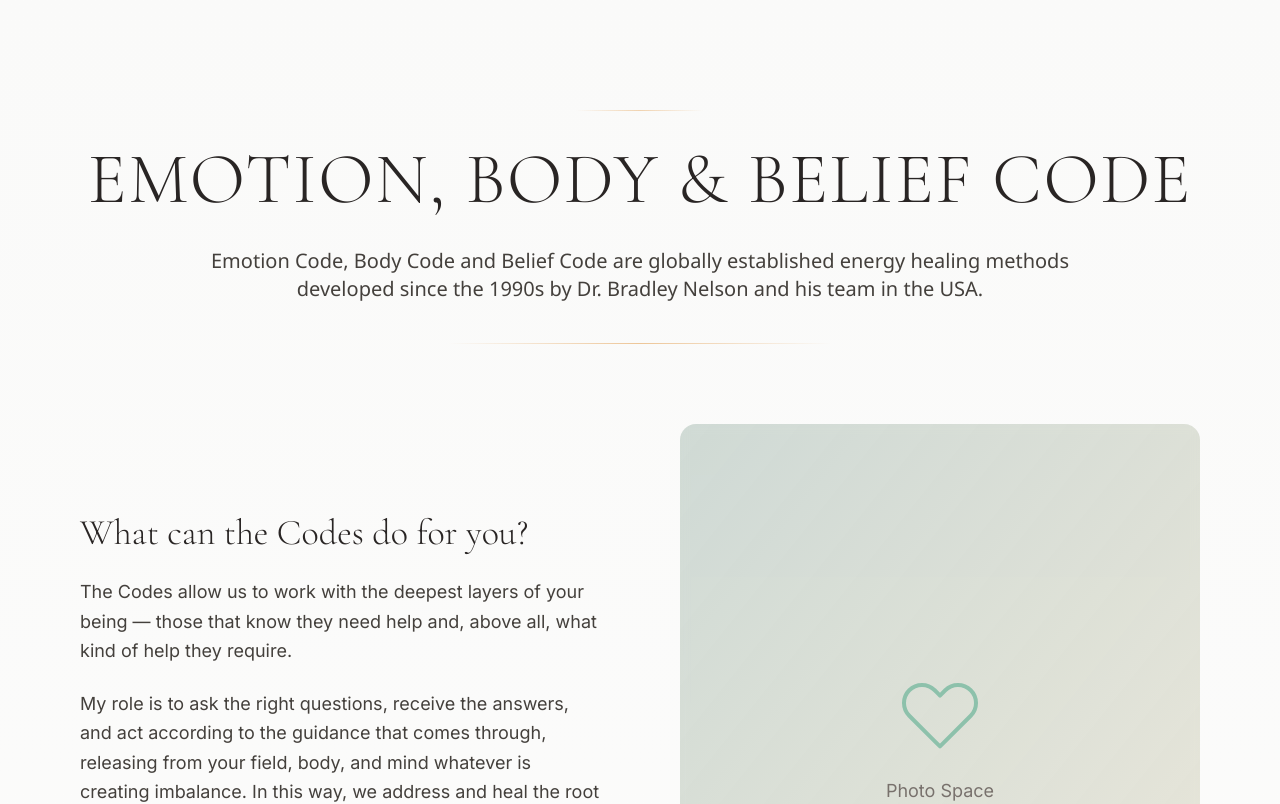
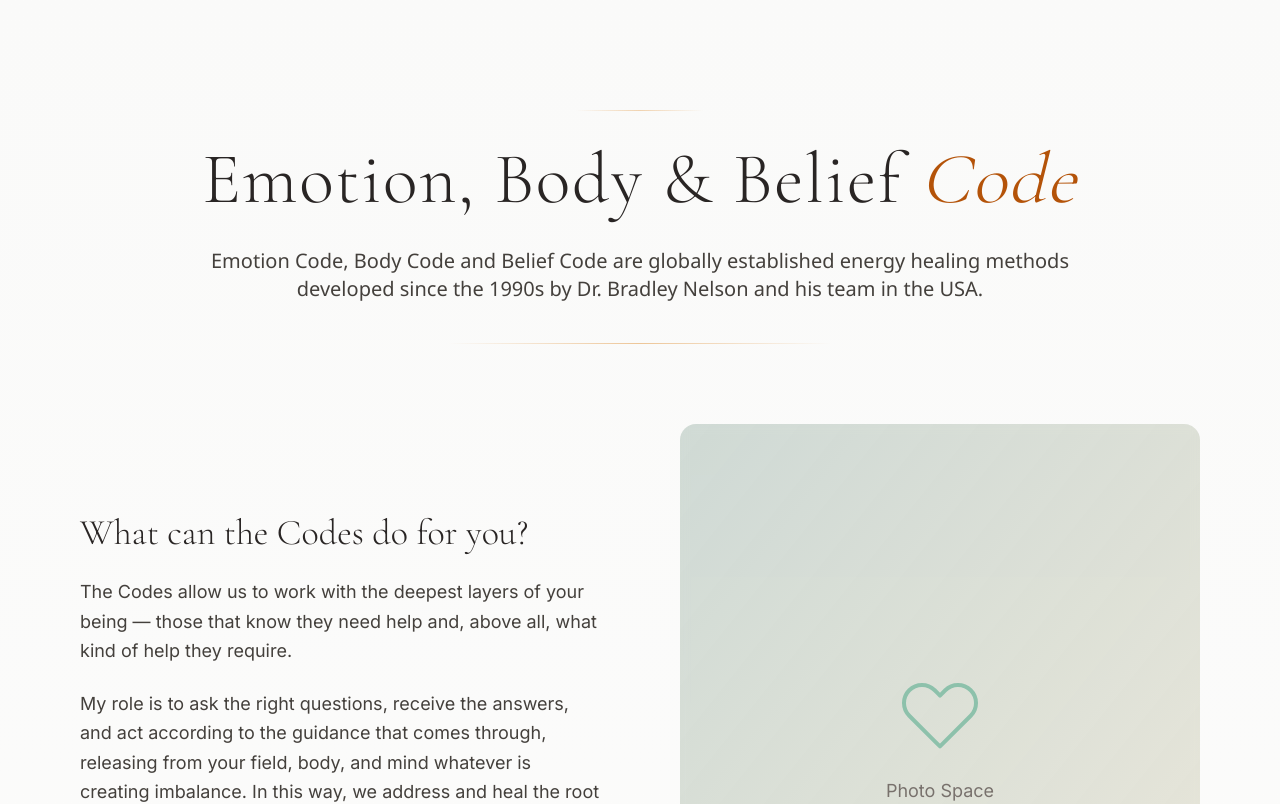
Before and after one commit to noirpraxis-dotcom/luis-virrueta-web, a React (Vite) app: page /healing-sessions in a window 1280 px wide. Shown: the part 2040-2844 px from the top of the page. Built offline with nearby package versions, Linux system fonts and the light colour scheme.

Commit message:
Títulos Sessions con formato elegante - palabras clave en cursiva amber-700 estilo Investment

```diff
--- a/src/pages/HealingSessionsPage.jsx
+++ b/src/pages/HealingSessionsPage.jsx
@@ -172,7 +172,7 @@ const EmotionBodyBeliefSection = ({ t }) => {
           className="text-5xl lg:text-7xl font-light text-stone-800 mb-8 tracking-wide leading-tight"
           style={{ fontFamily: 'Cormorant Garamond, serif' }}
         >
-          {t('healingSessions.emotionBodyBelief.title')}
+          {t('healingSessions.emotionBodyBelief.title')} <span className="italic text-amber-700">{t('healingSessions.emotionBodyBelief.titleItalic')}</span>
         </h2>
 
         <motion.p
@@ -386,7 +386,7 @@ const PastLifeSection = ({ t }) => {
           className="text-5xl lg:text-7xl font-light text-stone-800 mb-8 tracking-wide leading-tight"
           style={{ fontFamily: 'Cormorant Garamond, serif' }}
         >
-          {t('healingSessions.pastLife.title')}
+          {t('healingSessions.pastLife.title')} <span className="italic text-amber-700">{t('healingSessions.pastLife.titleItalic')}</span>
         </h2>
 
         <motion.p
@@ -613,7 +613,7 @@ const IlyariSection = ({ t }) => {
           className="text-5xl lg:text-7xl font-light text-stone-800 mb-8 tracking-wide leading-tight"
           style={{ fontFamily: 'Cormorant Garamond, serif' }}
         >
-          {t('healingSessions.ilyari.title')}
+          {t('healingSessions.ilyari.title')} <span className="italic text-amber-700">{t('healingSessions.ilyari.titleItalic')}</span>
         </h2>
 
         <motion.p
@@ -772,7 +772,7 @@ const AnimalsSection = ({ t }) => {
           className="text-5xl lg:text-7xl font-light text-stone-800 mb-8 tracking-wide leading-tight"
           style={{ fontFamily: 'Cormorant Garamond, serif' }}
         >
-          {t('healingSessions.animals.title')}
+          {t('healingSessions.animals.title')} <span className="italic text-amber-700">{t('healingSessions.animals.titleItalic')}</span>
         </h2>
 
         <motion.p
--- a/src/translations/cz.json
+++ b/src/translations/cz.json
@@ -239,7 +239,8 @@
       "description": "Objevte transformační léčivé modality, které pracují na energetické úrovni k uvolnění uvězněných emocí, korekci nerovnováh a přeprogramování omezujících přesvědčení."
     },
     "emotionBodyBelief": {
-      "title": "EMOČNÍ, TĚLESNÝ & MYŠLENKOVÝ KÓD",
+      "title": "Emoční, Tělesný a Myšlenkový",
+      "titleItalic": "Kód",
       "intro": "Emoční kód (Emotion Code), Tělesný kód (Body Code) a Myšlenkový kód (Belief Code) jsou celosvětově uznávané energetické metody, které od devadesátých let v USA rozvíjí Dr. Bradley Nelson a jeho tým.",
       "intro2": "Tyto tři Kódy nám umožňují pracovat s vašimi nejhlubšími vrstvami, které vědí, že potřebují pomoc a dokážou si o ni velmi přesně říct. Mou úlohou je klást správné otázky, přijímat odpovědi a jednat podle nich, aby se z vašeho pole, těla a mysli uvolnilo vše, co v nich způsobuje nerovnováhu. Tím se dostaneme přímo ke kořeni vašeho problému. Ve chvíli, kdy je váš energetický design znovu v rovnováze, se i vaše fyzické tělo začne přirozeně uzdravovat.",
       "intro3": "",
@@ -262,7 +263,8 @@
       }
     },
     "pastLife": {
-      "title": "REGRESE DO MINULÝCH ŽIVOTŮ",
+      "title": "Regrese do Minulých",
+      "titleItalic": "Životů",
       "intro": "Regrese do minulých životů je způsob, jak si vyvolat vzpomínky na dřívější existenci, která dosud ovlivňuje váš současný život.",
       "paragraph1": "Mnoho lidí si v sobě nese traumata, která nevznikla v jejich současném životě, a hledají způsob, jak je uzdravit. Během regrese si na tuto dávnou zkušenost vzpomeneme, uvědomíme si ji, a konstruktivně s ní pracujeme, dokud trauma není zpracováno a neodejde.",
       "paragraph2": "Mnozí lidé si také volí regresi, aby si vzpomněli na to, kým kdy byli, a pochopili, jak jim toto poznání může pomoci v jejich současném životě. Proto vám regrese do minulých životů může posloužit jako krásný urychlovač vašeho duchovního růstu.",
@@ -293,7 +295,8 @@
       "sessionsNote": "Pokud je i po této době zapotřebí dalšího léčení, uzavřu vaše energetické pole pomocí odpovídajících kódů a společně se domluvíme na dalším postupu."
     },
     "animals": {
-      "title": "UZDRAVOVÁNÍ ZVÍŘAT",
+      "title": "Léčení pro",
+      "titleItalic": "Zvířata",
       "intro": "Pro mnohé z nás jsou naši zvířecí společníci plnohodnotní členové rodiny, a jako takové je chceme vidět šťastné, plné energie a v dobré fyzické kondici.",
       "description": "Pokud má vaše domácí zvíře či zvířátko potíže se zdravím nebo s chováním, mohou jemně a účinně pomoci metody Emoční kód, Tělesný kód a také přenosy Ilyari.",
       "note": "Ráda budu pracovat na vašem čtyřnohém, dvounohém či beznohém kamarádovi - stačí, jste-li jeho právoplatným majitelem."
--- a/src/translations/en.json
+++ b/src/translations/en.json
@@ -239,7 +239,8 @@
       "description": "Discover transformative healing modalities that work at the energetic level to release trapped emotions, correct imbalances, and reprogram limiting beliefs."
     },
     "emotionBodyBelief": {
-      "title": "EMOTION, BODY & BELIEF CODE",
+      "title": "Emotion, Body & Belief",
+      "titleItalic": "Code",
       "intro": "Emotion Code, Body Code and Belief Code are globally established energy healing methods developed since the 1990s by Dr. Bradley Nelson and his team in the USA.",
       "intro2": "The Codes allow us to work with the deepest layers of your being — those that know they need help and, above all, what kind of help they require.",
       "intro3": "My role is to ask the right questions, receive the answers, and act according to the guidance that comes through, releasing from your field, body, and mind whatever is creating imbalance. In this way, we address and heal the root cause of your issue.",
@@ -262,7 +263,8 @@
       }
     },
     "pastLife": {
-      "title": "PAST LIFE REGRESSIONS",
+      "title": "Past Life",
+      "titleItalic": "Regressions",
       "intro": "Past life regressions allow you to regain memories of a previous existence that are still impacting your present life.",
       "paragraph1": "Many of us suffer from traumas that haven't been caused by anything in our present life and seek healing. During a regression, we bring these old wounds into awareness and work constructively with them until the trauma is processed and released.",
       "paragraph2": "Additionally, many people undergo past life regressions simply to remember who they once were and how it can aid them in their current life. This is how past-life regressions serve as a wonderful accelerator for your spiritual growth.",
@@ -271,7 +273,8 @@
       "onlineEffective": "An online regression is equally effective as one conducted in person. All you need is a quiet, dimly lit room, headphones with a good microphone, and a stable internet connection."
     },
     "ilyari": {
-      "title": "Ilyari: Embodied Light Transmission",
+      "title": "Ilyari: Embodied Light",
+      "titleItalic": "Transmission",
       "intro": "Ilyari is a unique personal healing modality that flows through me as spontaneous body movement.",
       "paragraph1": "As the healing lightcodes flow through my channel, the body movements distribute them where they are needed most: whether to ease your physical symptom, release emotional stagnation, or recalibrate and upgrade your entire energy field into greater harmony.",
       "paragraph2": "These transmissions are deeply felt and intuitively guided. Not choreographed, not rehearsed, but received in the moment as a direct transmission of light.",
@@ -293,7 +296,8 @@
       "sessionsNote": "If more healing is called for beyond that point, I seal the field with the appropriate codes, and we'll explore next steps together (such as continuing the process in a follow-up session)."
     },
     "animals": {
-      "title": "HEALING FOR ANIMALS",
+      "title": "Healing for",
+      "titleItalic": "Animals",
       "intro": "Many of us see our animals as true family, so it's only natural we want them to be happy, vibrant, and physically well.",
       "description": "If your pet or any other domesticated animal is facing health or behavioral challenges, the Emotion Code, Body Code, and Ilyari transmissions can offer gentle and effective support.",
       "note": "I can work with your four-legged, two-legged, or no-legged companion as long as you are their rightful owner."
--- a/src/translations/es.json
+++ b/src/translations/es.json
@@ -239,7 +239,8 @@
       "description": "Descubre modalidades de sanación transformadoras que trabajan a nivel energético para liberar emociones atrapadas, corregir desequilibrios y reprogramar creencias limitantes."
     },
     "emotionBodyBelief": {
-      "title": "CÓDIGO EMOCIONAL, CORPORAL & DE CREENCIAS",
+      "title": "Código Emocional, Corporal y de",
+      "titleItalic": "Creencias",
       "intro": "Emotion Code, Body Code y Belief Code son métodos de sanación energética reconocidos a nivel mundial, desarrollados desde los años noventa por el Dr. Bradley Nelson y su equipo en Estados Unidos.",
       "intro2": "Los Códigos permiten trabajar con las capas más profundas de ti - las partes tuyas que saben que necesitan ayuda y, sobre todo, qué tipo de ayuda requieren.",
       "intro3": "Mi papel consiste en hacer las preguntas adecuadas, recibir las respuestas y actuar según las instrucciones que llegan, liberando de tu campo, cuerpo y mente aquello que los desequilibra. Así llegamos a sanar la causa raíz de tu problema. Cuando tu trasfondo energético se alinea, tu cuerpo físico sana de manera natural.",
@@ -262,7 +263,8 @@
       }
     },
     "pastLife": {
-      "title": "REGRESIONES A VIDAS PASADAS",
+      "title": "Regresiones a Vidas",
+      "titleItalic": "Pasadas",
       "intro": "Las regresiones a vidas pasadas permiten recuperar memorias de existencias anteriores que aún están influyendo en tu vida actual.",
       "paragraph1": "Muchas personas sufren traumas que no han sido causados por nada en su vida presente y buscan sanarlos. Durante una regresión, traemos esas experiencias antiguas a la conciencia y trabajamos con ellas de manera constructiva, hasta que el trauma se procesa y libera.",
       "paragraph2": "Además, muchas personas realizan regresiones simplemente para recordar quiénes fueron alguna vez y descubrir cómo ese conocimiento puede ayudarlas en su vida actual. De esta manera, las regresiones actúan como un hermoso acelerador de tu crecimiento espiritual.",
@@ -271,7 +273,8 @@
       "onlineEffective": "Una regresión en línea es igual de segura y efectiva que una realizada en persona. Solo necesitas una habitación tranquila y con poca luz, auriculares con buen micrófono y una conexión a internet estable."
     },
     "ilyari": {
-      "title": "Ilyari: Transmisión de Luz Encarnada",
+      "title": "Ilyari: Transmisión de Luz",
+      "titleItalic": "Encarnada",
       "intro": "Ilyari es una modalidad de sanación única y personal que se manifiesta en mí en forma de movimiento corporal espontáneo.",
       "paragraph1": "Mientras los códigos de luz sandores fluyen a través de mí, los movimientos los distribuyen hacia donde más se necesita: para aliviar un síntoma físico, liberar estancamiento emocional o recalibrar y elevar todo tu campo energético hacia una mayor armonía.",
       "paragraph2": "Estas transmisiones son guiadas de manera intuitiva. No son coreografiadas ni ensayadas, sino recibidas en el momento como una transmisión directa de luz.",
@@ -293,7 +296,8 @@
       "sessionsNote": "Si se requiere más sanación después de ese punto, sello el campo con los códigos apropiados y exploramos juntos los siguientes pasos (como continuar el proceso en una sesión posterior)."
     },
     "animals": {
-      "title": "SANACIÓN PARA ANIMALES",
+      "title": "Sanación para",
+      "titleItalic": "Animales",
       "intro": "Muchos de nosotros vemos a nuestros animales como miembros reales de la familia, así que es natural que queramos verlos felices, llenos de vida y en buen estado físico.",
       "description": "Si tu mascota u otro animal domesticado está enfrentando problemas de salud o de comportamiento, el Código de la Emoción, el Código del Cuerpo y las transmisiones Ilyari pueden ofrecer un apoyo suave y eficaz.",
       "note": "Puedo trabajar con tu compañero de cuatro patas, dos patas o sin patas, siempre que seas su legítimo dueño."
```
